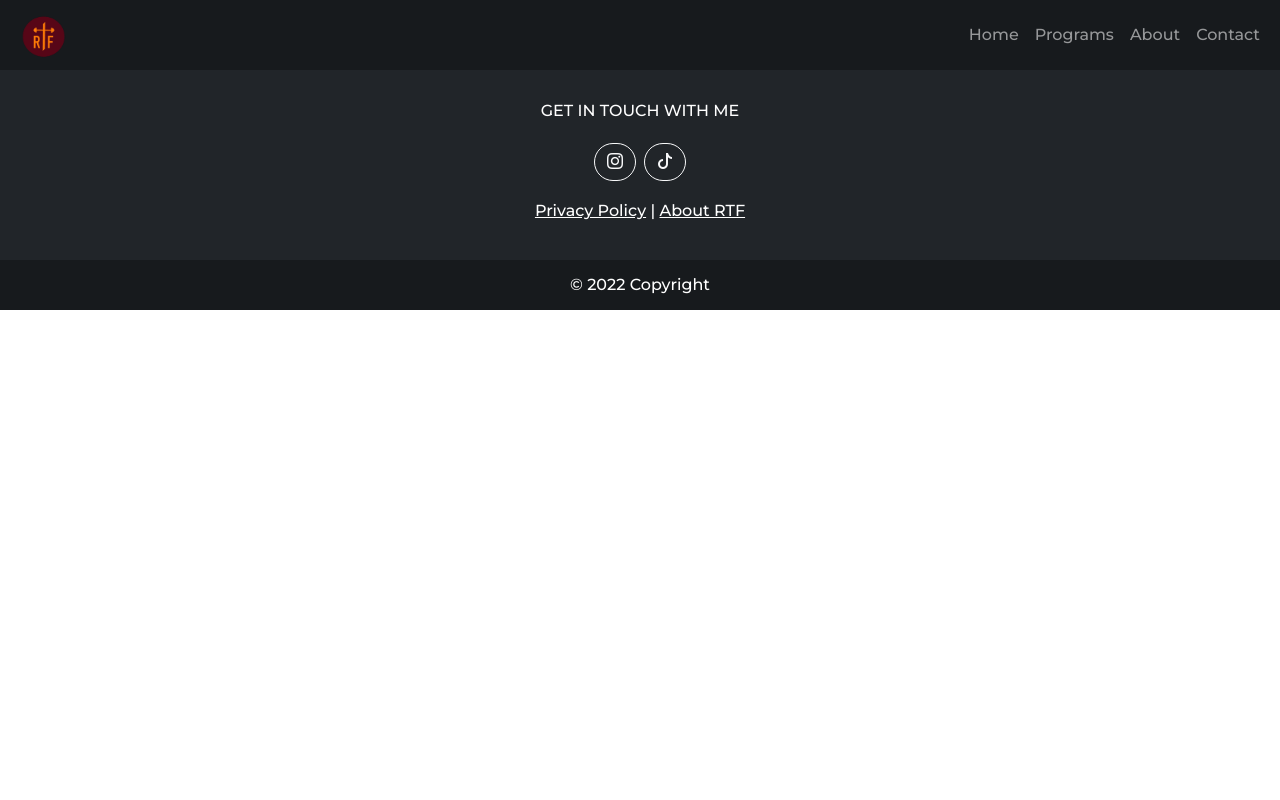
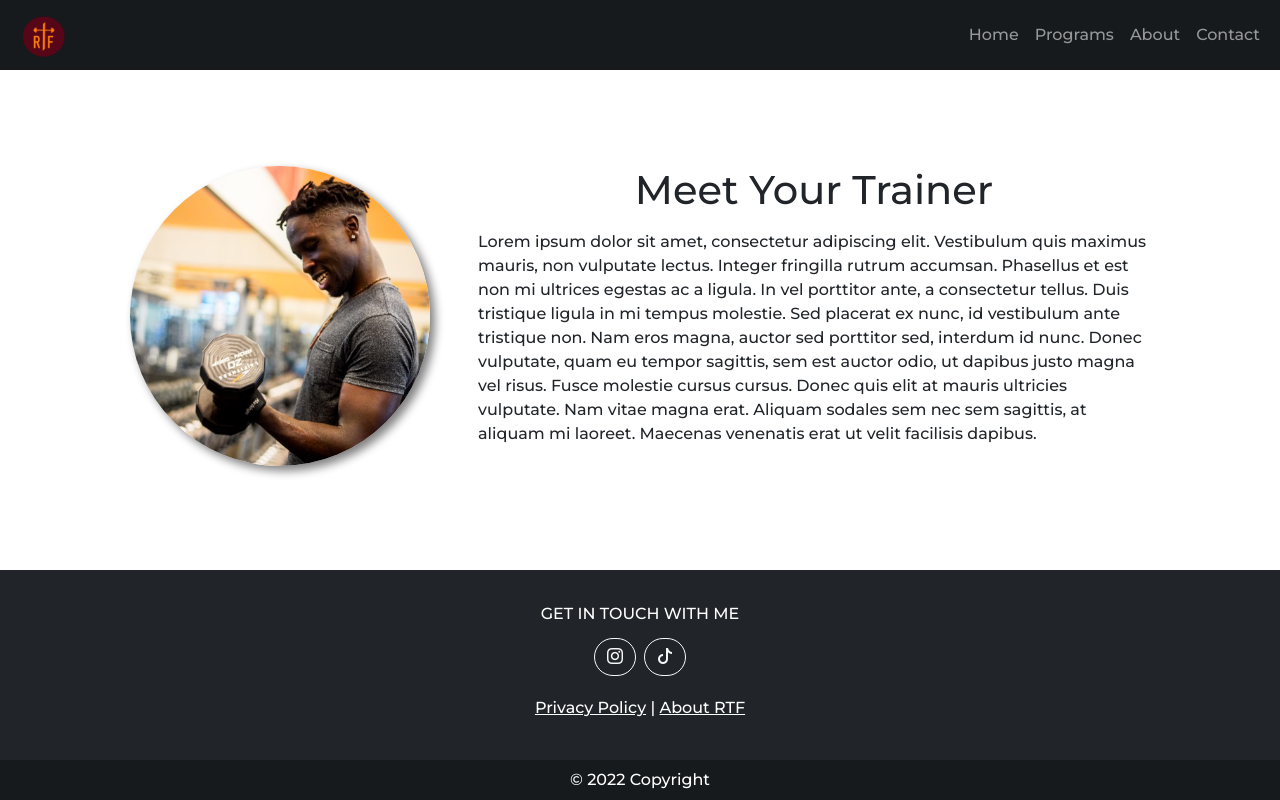
Before and after one commit to pixelRena/rt-fitness, a React (Create React App) app: page /about in a window 1280 px wide. Built offline with nearby package versions, Linux system fonts and the light colour scheme.

Commit message:
Create about screen/ Fix footer

```diff
--- a/src/App.css
+++ b/src/App.css
@@ -1,6 +1,15 @@
 @import url('https://fonts.googleapis.com/css2?family=Montserrat:ital,wght@0,200;0,300;0,500;1,600&display=swap');
+
 body {
 	font-family: "Montserrat", sans-serif !important;
+	min-height: 100vh;
+}
+
+.app {
+	min-height: 100vh;
+	display: flex;
+	flex-direction: column;
+	justify-content: space-between;
 }
 
 hr.line {
@@ -38,15 +47,19 @@ video {
 	z-index: -99;
 }
 
-footer {
-	position: relative;
-	bottom: 0;
-	width: 100%;
-	line-height: 50px;
+.about div:nth-child(1) img {
+	height: 300px;
+	width: 300px;
+	border-radius: 50%;
+	object-fit: cover;
+	box-shadow: 5px 5px 10px grey;
 }
 
 @media screen and (max-width: 768px){
 	.hero {
 		margin-bottom: 200px;
 	}
+	.about div:nth-child(2) {
+		margin-top: 40px;
+	}
 }
--- a/src/App.js
+++ b/src/App.js
@@ -2,17 +2,21 @@ import './App.css';
 import './App.scss';
 import { BrowserRouter, Routes, Route } from "react-router-dom";
 import Navbar from './components/Navbar';
-import LandingPage from './components/LandingPage';
+import LandingPage from './pages/LandingPage';
+import About from './pages/About';
 import Footer from './components/Footer';
 
 function App() {
   return (
     <BrowserRouter>
-      <div className="App">
-        <Navbar/>
-        <Routes>
-          <Route index element={<LandingPage/>}/>
-        </Routes>
+      <div className="app">
+        <div className="wrapper">
+          <Navbar/>
+          <Routes>
+            <Route index element={<LandingPage/>}/>
+            <Route path="/about" element={<About/>}/>
+          </Routes>
+        </div>
         <Footer/>
       </div>
     </BrowserRouter>
--- a/src/components/Footer.js
+++ b/src/components/Footer.js
@@ -4,11 +4,11 @@ const currentYear = new Date().getFullYear();
 export default function Footer() {
 	return(
 		<footer className="bg-dark text-center text-white">
-		  <div className="container p-2">
-			<section className="mt-2 text-uppercase">
+		  <div className="container p-4">
+			<section className="mt-2 mb-2 text-uppercase">
 				Get in touch with me
 			</section>
-		    <section>
+		    <section className="mb-3">
 		      <a className="btn btn-outline-light rounded-5 btn-floating m-1" href="https://www.instagram.com/rtfitness1_" target="_blank" role="button"
 		        ><i className="bi-instagram"></i
 		      ></a>
@@ -22,7 +22,7 @@ export default function Footer() {
 			    </p>
 		    </section>
 		  </div>
-		  <div className="text-center" style={{"backgroundColor": "rgba(0, 0, 0, 0.3)"}}>
+		  <div className="text-center p-2" style={{"backgroundColor": "rgba(0, 0, 0, 0.3)"}}>
 		    © {currentYear} Copyright
 		  </div>
 		</footer>
--- /dev/null
+++ b/src/pages/About.js
@@ -0,0 +1,16 @@
+//  Adjust mobile functionality
+export default function About() {
+	return(
+		<div className="mt-5 container">
+			<div className="about row p-5">
+				<div className="col">
+					<img src="/images/rtfPortrait3.jpeg" alt="image_of_trainer"/>
+				</div>
+				<div className="col-md-8">
+					<h1 className="text-center text-capitalize">Meet your trainer</h1>
+					<p className="text-wrap mt-3">Lorem ipsum dolor sit amet, consectetur adipiscing elit. Vestibulum quis maximus mauris, non vulputate lectus. Integer fringilla rutrum accumsan. Phasellus et est non mi ultrices egestas ac a ligula. In vel porttitor ante, a consectetur tellus. Duis tristique ligula in mi tempus molestie. Sed placerat ex nunc, id vestibulum ante tristique non. Nam eros magna, auctor sed porttitor sed, interdum id nunc. Donec vulputate, quam eu tempor sagittis, sem est auctor odio, ut dapibus justo magna vel risus. Fusce molestie cursus cursus. Donec quis elit at mauris ultricies vulputate. Nam vitae magna erat. Aliquam sodales sem nec sem sagittis, at aliquam mi laoreet. Maecenas venenatis erat ut velit facilisis dapibus.</p>
+				</div>
+			</div>
+		</div>
+	);
+};
```
Also changed, not shown: src/pages/LandingPage.js (renamed from src/components/LandingPage.js).
